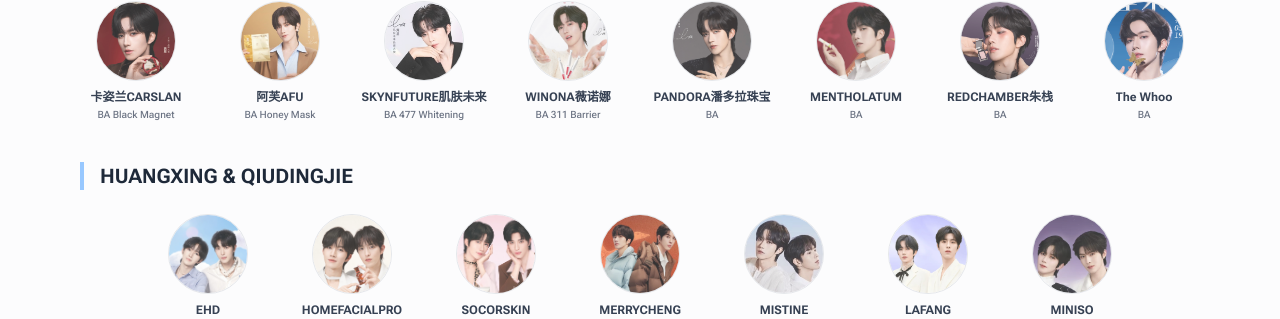
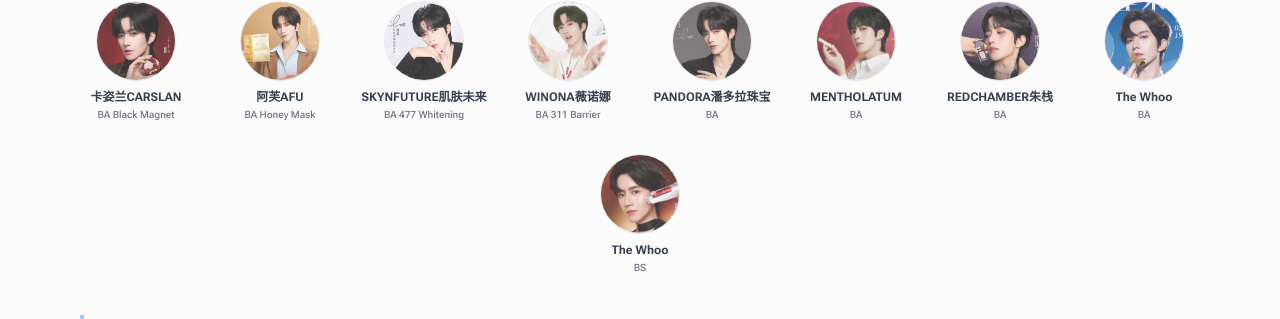
Before and after one commit to netdy/huangxing, a Next.js app: page / in a window 1280 px wide. Shown: the part 4839-5158 px from the top of the page. Built offline with nearby package versions, Linux system fonts and the light colour scheme.

Commit message:
add jmoon

```diff
--- a/app/components/Collaborations.tsx
+++ b/app/components/Collaborations.tsx
@@ -16,6 +16,7 @@ export default function Collaborations() {
     { name: 'MENTHOLATUM', role: 'BA', image: '/brand/mentro.jpg' },
     { name: 'REDCHAMBER朱栈', role: 'BA', image: '/brand/rc.jpg' },
     { name: 'The Whoo', role: 'BA', image: '/brand/thewhoo.png' },
+    { name: 'The Whoo', role: 'BS', image: '/brand/jmoon.png' },
   ];
 
   // 6 Brands with QIUDINGJIE (Edit names, roles, and images here)
```
Also changed, not shown: public/brand/jmoon.png (added).
